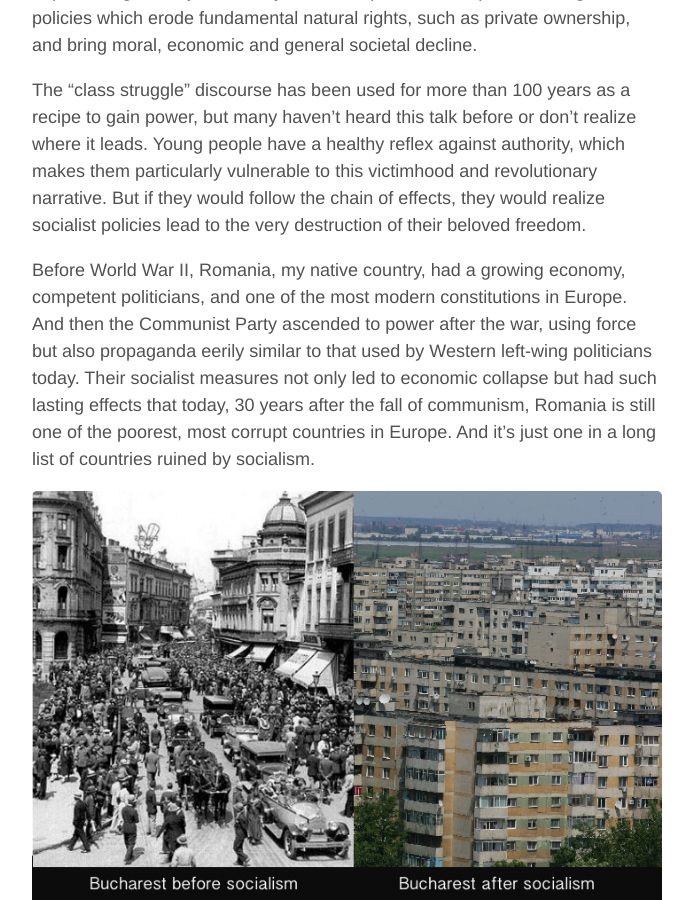
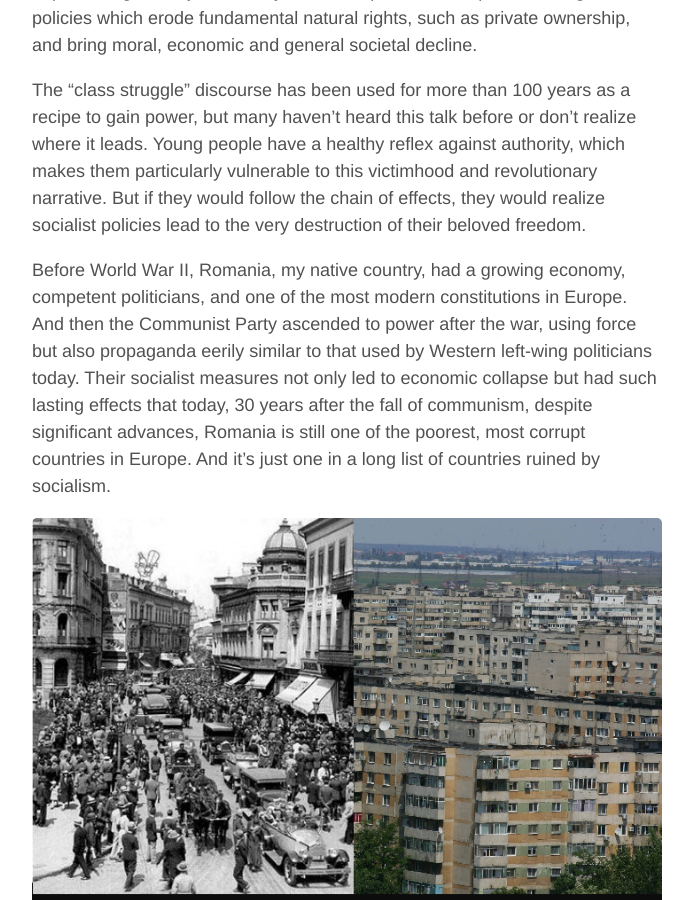
Before and after one commit to aoghina/aoghina.github.io, a Jekyll site: the page built from _posts/2018-10-23-socialism-ruined-my-country.md, in a window 1280 px wide and 900 px high, scrolled down 563 px. Shown: the whole window, without its empty margins (293-986 px from the left). Built offline with Jekyll 4.4.1, drawn with Linux system fonts in a browser that asks for light colours; comment, search, counter and statistics services are not loaded.

Commit message:
Soc: advances

```diff
--- a/_posts/2018-10-23-socialism-ruined-my-country.md
+++ b/_posts/2018-10-23-socialism-ruined-my-country.md
@@ -13,7 +13,7 @@ Left-wing politicians continue to attract many followers with their classic Marx
 
 The "class struggle" discourse has been used for more than 100 years as a recipe to gain power, but many haven't heard this talk before or don't realize where it leads. Young people have a healthy reflex against authority, which makes them particularly vulnerable to this victimhood and revolutionary narrative. But if they would follow the chain of effects, they would realize socialist policies lead to the very destruction of their beloved freedom.
 
-Before World War II, Romania, my native country, had a growing economy, competent politicians, and one of the most modern constitutions in Europe. And then the Communist Party ascended to power after the war, using force but also propaganda eerily similar to that used by Western left-wing politicians today. Their socialist measures not only led to economic collapse but had such lasting effects that today, 30 years after the fall of communism, Romania is still one of the poorest, most corrupt countries in Europe. And it's just one in a long list of countries ruined by socialism.
+Before World War II, Romania, my native country, had a growing economy, competent politicians, and one of the most modern constitutions in Europe. And then the Communist Party ascended to power after the war, using force but also propaganda eerily similar to that used by Western left-wing politicians today. Their socialist measures not only led to economic collapse but had such lasting effects that today, 30 years after the fall of communism, despite significant advances, Romania is still one of the poorest, most corrupt countries in Europe. And it's just one in a long list of countries ruined by socialism.
 
 ![Bucharest before and after socialism](/assets/socialism/bucharest-before-after-socialism.jpg "Bucharest before and after socialism")
 
```
